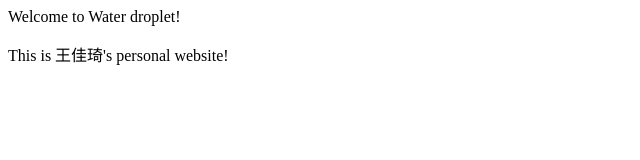
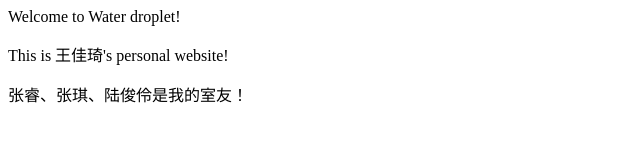
Before and after one commit to YiDdian/Water-Droplet, a plain HTML site: page index.html in a window 1280 px wide. Shown: the whole page, without its empty margins (0-640 px from the left). Drawn offline with Linux system fonts and the light colour scheme.

Commit message:
Update index.html

```diff
--- a/index.html
+++ b/index.html
@@ -1,2 +1,3 @@
 <p>Welcome to Water droplet!</p>
 <p>This is 王佳琦's personal website!</p>
+<p>张睿、张琪、陆俊伶是我的室友！</p>
```
